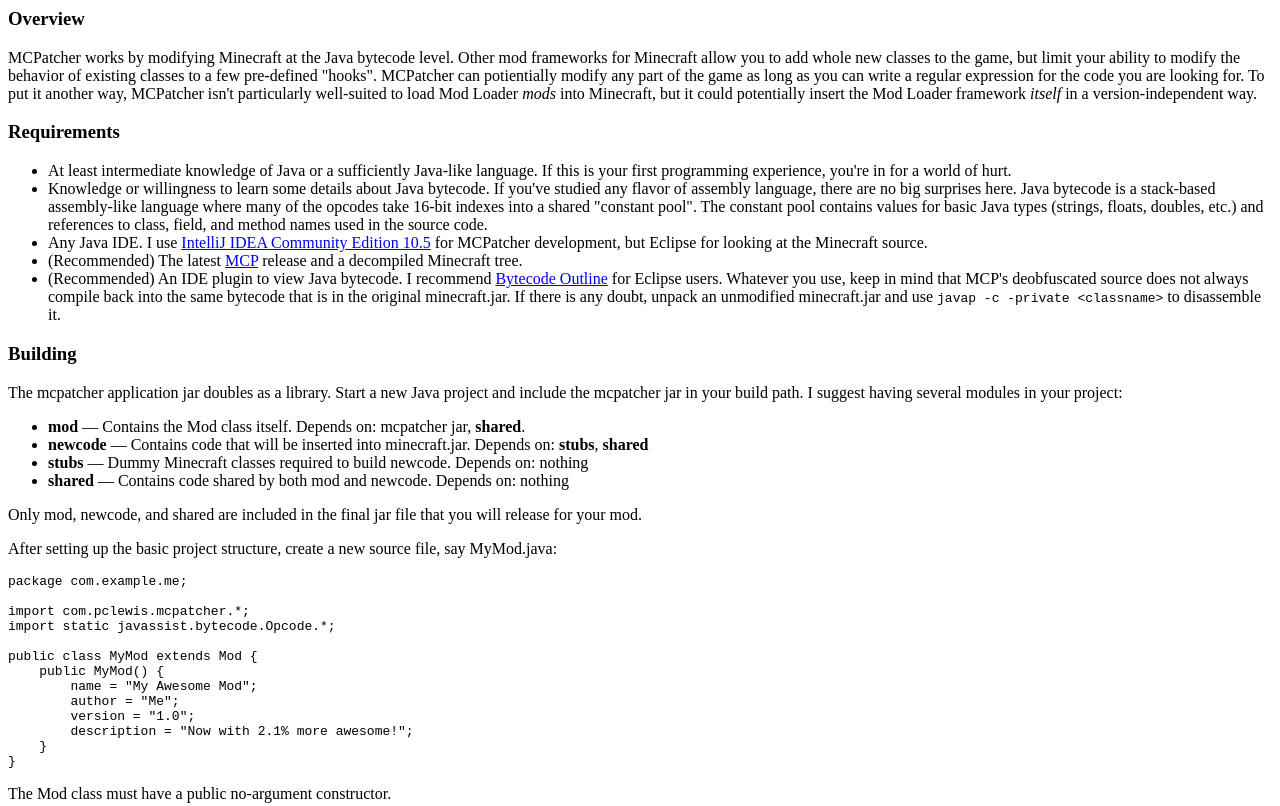
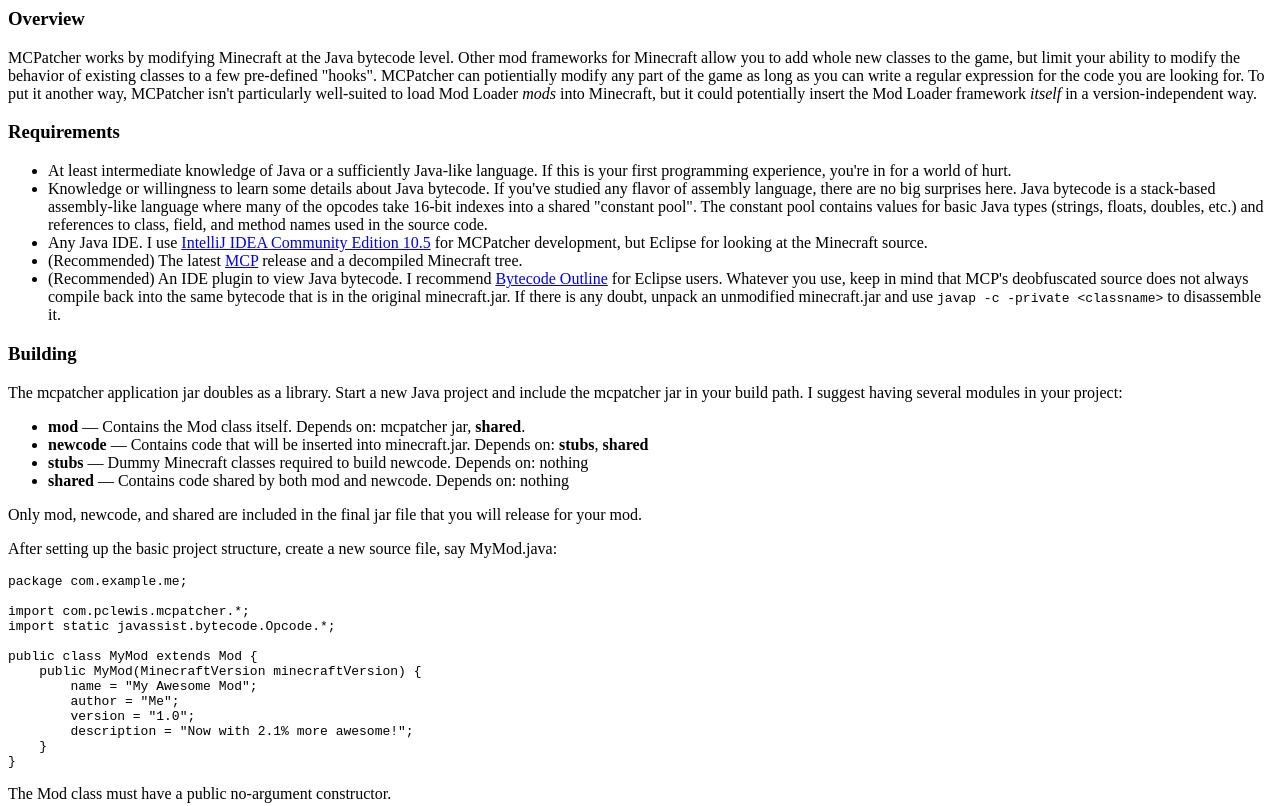
Before and after one commit to pclewis/mcpatcher, a plain HTML site: page doc/developer.html in a window 1280 px wide. Shown: the top 806 px of the page. Drawn offline with Linux system fonts and the light colour scheme.

Commit message:
update doc

```diff
--- a/doc/developer.html
+++ b/doc/developer.html
@@ -80,7 +80,7 @@ import com.pclewis.mcpatcher.*;
 import static javassist.bytecode.Opcode.*;
 
 public class MyMod extends Mod {
-    public MyMod() {
+    public MyMod(MinecraftVersion minecraftVersion) {
         name = "My Awesome Mod";
         author = "Me";
         version = "1.0";
```
